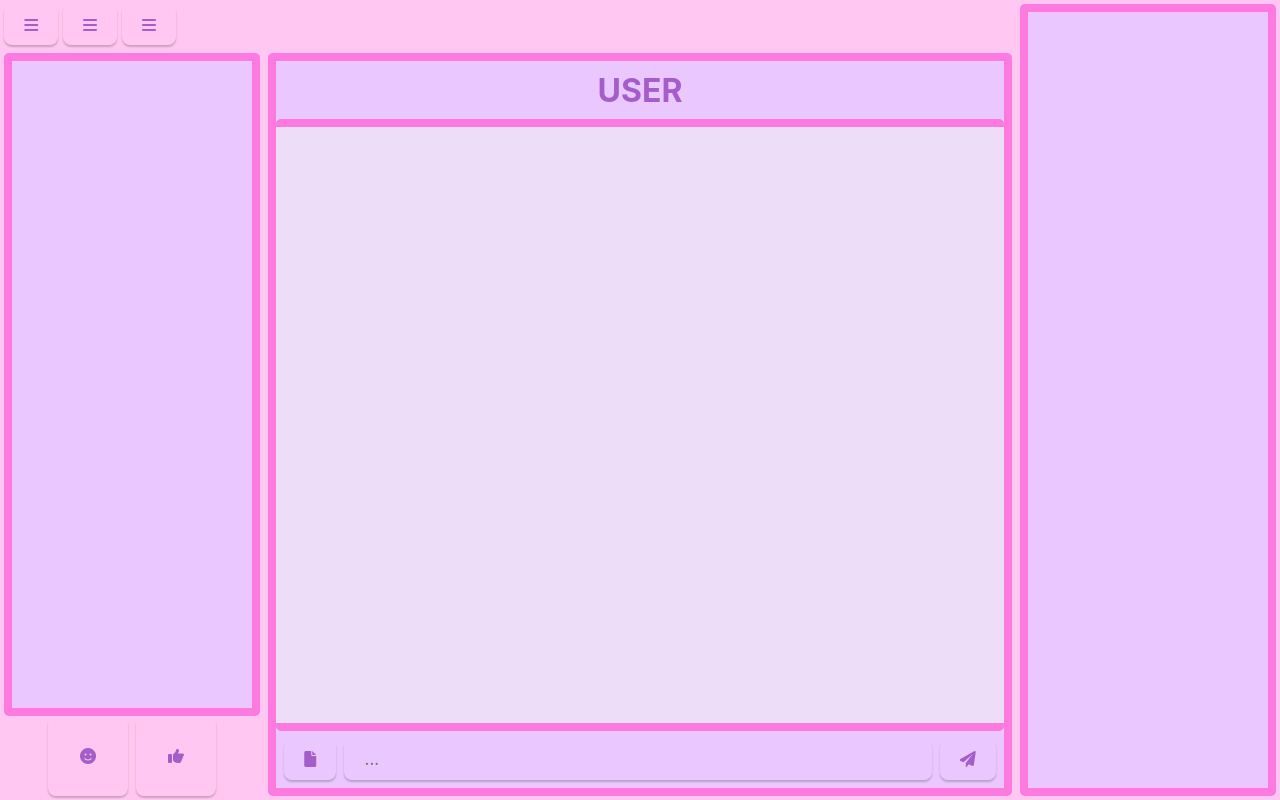
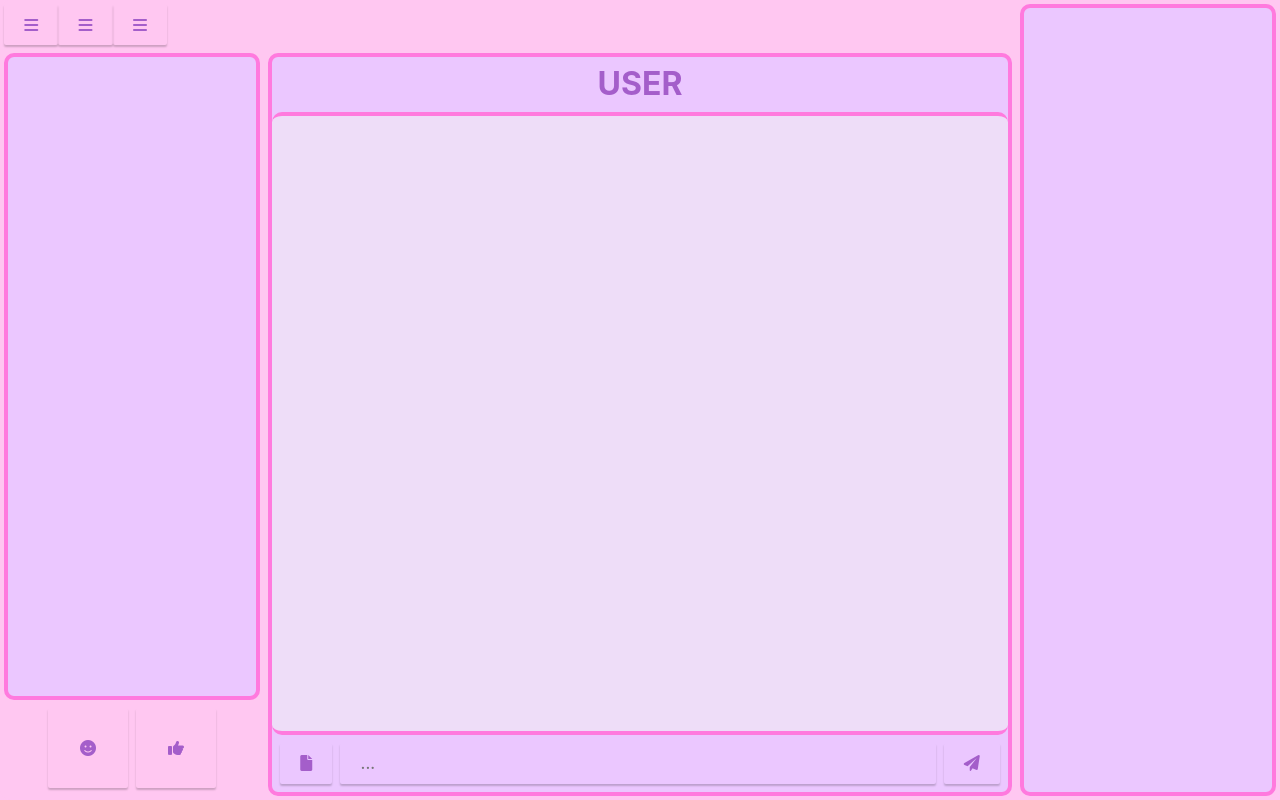
Before and after one commit to bethanyZeppy/please2protect, a website: page src/index.html in a window 1280 px wide. Drawn offline with Linux system fonts and the light colour scheme.

Commit message:
Net initiation test

```diff
--- a/src/index.html
+++ b/src/index.html
@@ -2,67 +2,59 @@
 <html lang="en">
   <head>
     <meta charset="UTF-8" />
+    <meta name="viewport" content="width=device-width, initial-scale=1.0" />
+    <title>Please2Protect</title>
+
     <link rel="stylesheet" href="https://cdnjs.cloudflare.com/ajax/libs/font-awesome/6.0.0/css/all.min.css">
     <link rel="stylesheet" href="styles.css" />
-    <meta name="viewport" content="width=device-width, initial-scale=1.0" />
-    <title>Please2Protect</title>
+
     <script type="module" src="/main.js" defer></script>
   </head>
 
   <body>
     <main class="container">
-      <div id="main-container" class="main-container">
-        <div id="top-button-container" class="top-button-container">
-          <button>
-            <i class="fas fa-bars"></i>
-          </button>
-          <button>
-            <i class="fas fa-bars"></i>
-          </button>
-          <button>
-            <i class="fas fa-bars"></i>
-          </button>
+      <div class="main-container">
+
+        <!-- Top bar -->
+        <div class="top-container">
+          <button><i class="fas fa-bars"></i></button>
+          <button><i class="fas fa-bars"></i></button>
+          <button><i class="fas fa-bars"></i></button>
         </div>
 
-        <div id="main-container-contents" class="main-container-contents">
-          <div id="main-container-left-content" class="main-container-left-content">
-            <div id="active-chats" class="active-chats">
-            </div>
+        <!-- Main content -->
+        <div class="main-container-contents">
 
-            <div id="chat-buttons" class="chat-buttons">
-              <button>
-                <i class="fas fa-face-smile"></i>
-              </button>
-              <button>
-                <i class="fas fa-thumbs-up"></i>
-              </button>
+          <!-- Left sidebar -->
+          <div class="main-container-left-content">
+            <div class="active-chats"></div>
+
+            <div class="chat-buttons">
+              <button><i class="fas fa-face-smile"></i></button>
+              <button><i class="fas fa-thumbs-up"></i></button>
             </div>
           </div>
 
-          <div id="central-info-page" class="central-info-page">
+          <!-- Central chat area -->
+          <div class="central-info-page">
             <h1>USER</h1>
+
             <div id="messages-container" class="messages-container">
               <p id="message"></p>
             </div>
+
             <form id="input-form" class="input-form">
-              <button id="send_file_btn">
-                <i class="fas fa-file"></i>
-              </button>
+              <button id="send-file-btn" type="button"><i class="fas fa-file"></i></button>
               <input id="input" class="input" placeholder="..." />
-              <button id="send_message_btn">
-                <i class="fas fa-paper-plane"></i>
-              </button>
+              <button id="send-message-btn" type="submit"><i class="fas fa-paper-plane"></i></button>
             </form>
           </div>
 
         </div>
       </div>
 
-
-      <div id="contact-container" class="contact-container">
-
-      </div>
-
+      <!-- Right sidebar -->
+      <div id="contact-container" class="contact-container"></div>
     </main>
   </body>
 </html>
--- a/src/main.js
+++ b/src/main.js
@@ -6,6 +6,7 @@ const form = document.getElementById("input-form");
 const input = document.getElementById("input");
 
 const message_button = document.getElementById("send_file_btn")
+
 
 form.addEventListener("submit", async (e) => {
     e.preventDefault();
--- a/src/styles.css
+++ b/src/styles.css
@@ -1,171 +1,105 @@
-/* WHOLE APP */
-* {
-  border-radius: 5px;
-  color: #a45eca;
-}
+/*----- ROOT SETTINGS ------*/
+:root {
+  /*----- COLOR PALETTE ------*/
+  --color-bg: #ffc7f1;
+  --color-surface: #ebc7ff;
+  --color-surface-alt: #eeddf8;
+  --color-border: #ff7ade;
+  --color-text: #a45eca;
+  --color-text-accent: #d251b1;
 
-/*#region APPSETUP*/
-:root {
+  /*----- OTHER STUFF ------*/
+  --space-xs: 4px;
+  --space-sm: 8px;
+  --space-md: 12px;
+  --space-lg: 16px;
+
+  --sidebar-width: 256px;
+  --border-width: 4px;
+  --radius-sm: 10px;
+  --radius-md: 2px;
+
   font-family: Inter, Avenir, Helvetica, Arial, sans-serif;
   font-size: 16px;
-  line-height: 15px;
+  line-height: 1.2;
   font-weight: 400;
+
+  color: var(--color-text);
 
   font-synthesis: none;
   text-rendering: optimizeLegibility;
-
   -webkit-font-smoothing: antialiased;
   -moz-osx-font-smoothing: grayscale;
-  -webkit-text-size-adjust: 100%;
 }
 
-html, body {
-  background-color: #ffc7f1;
+*,
+*::before,
+*::after {
+  box-sizing: border-box;
+  border-radius: var(--radius-sm);
+  color: var(--color-text);
+}
 
+html,
+body {
   margin: 0;
   padding: 0;
-  gap: 0;
-
   height: 100%;
   width: 100%;
   overflow: hidden;
+  background-color: var(--color-bg);
 }
 
-/* CONTAINER OF THE APP */
+
+/*----- PRINCIPAL LAYOUT ------*/
 .container {
   display: flex;
   flex-direction: row;
   height: 100dvh;
   width: 100dvw;
-  padding: 4px;
-  box-sizing: border-box;
+  padding: var(--space-xs);
   overflow: hidden;
 }
 
-/* SEPARATE INTO TWO CONTAINERS MAIN CONTAINER AND CONTACT CONTAINER*/
-/*#region MAINCONTAINER*/
+/*----- LEFT COLUMN ------*/
 .main-container {
   flex: 1 1 auto;
   display: flex;
   flex-direction: column;
-  box-sizing: border-box;
-  gap: 8px;
+  gap: var(--space-sm);
   min-height: 0;
   min-width: 0;
 }
 
-/* SEPARATE IN 3 CONTAINERS */
-/*#region TOP BUTTONS */
 .top-container {
+  display: flex;
   flex-direction: row;
-  display: flex;
-  justify-content: space-between;
   align-items: center;
-
-  margin: 0;
-  padding: 0;
-
-  box-sizing: border-box;
+  flex: 0 0 auto;
 }
 
-/*#endregion TOP BUTTONS */
-
-/*#region MAIN CONTAINER CONTENT */
 .main-container-contents {
   display: flex;
   flex: 1 1 auto;
   flex-direction: row;
-  padding-right: 8px;
-  gap: 8px;
-
+  gap: var(--space-sm);
+  padding-right: var(--space-sm);
   min-height: 0;
-  min-width: 0;
-
-  box-sizing: border-box;
-}
-
-.central-info-page {
-  flex: 1 1 auto;
-  display: flex;
-  flex-direction: column;
-
-  overflow: hidden;
-  min-height: 0;
-  min-width: 0;
-  box-sizing: border-box;
-
-  border: 8px solid #ff7ade;
-  background-color: #ebc7ff;
-}
-
-.central-info-page h1 {
-  text-align: center;
-}
-
-.messages-container {
-  flex: 1 1 auto;
-  min-height: 0;
-  min-width: 0;
-  overflow-y: auto;
-
-  display: flex;
-  flex-direction: column;
-  box-sizing: border-box;
-
-  padding: 12px;
-  gap: 5px;
-  background-color: #eeddf8;
-  border-top: 8px solid #ff7ade;
-  border-bottom: 8px solid #ff7ade;
-
-  text-align: justify;
-  text-wrap: pretty;
-
-  word-wrap: break-word;
-  overflow-wrap: break-word;
-  word-break: break-word;
-  white-space: normal;
-
-  scrollbar-width: none;
-}
-
-.messages-container p {
-  padding: 0;
-  margin: 0;
-  animation: spawn-item 200ms linear;
-}
-
-.msg-deco {
-  color: #d251b1;
-}
-
-.input-form {
-  flex: 0 0 auto;
-  display: flex;
-  gap: 8px;
-  padding: 8px;
   min-width: 0;
 }
 
-.input {
-  flex: 1 1 auto;
-  min-width: 0;
-}
-/*#endregion MAIN CONTAINER CONTENT */
-
-/*#region LEFT CONTENT */
+/*----- LEFT SIDEBAR -----*/
 .main-container-left-content {
   flex: 0 0 auto;
   display: flex;
   flex-direction: column;
-  box-sizing: border-box;
-  width: 256px;
+  width: var(--sidebar-width);
 }
 
 .active-chats {
-  flex: 1 1 auto;
-  border: 8px solid #ff7ade;
-  background-color: #ebc7ff;
+    flex: 1 1 auto;
+  border: var(--border-width) solid var(--color-border);
+  background-color: var(--color-surface);
 }
 
 .chat-buttons {
@@ -174,7 +108,8 @@ html, body {
   flex-direction: row;
   align-items: center;
   justify-content: center;
-  gap: 8px;
+  gap: var(--space-sm);
+  padding: var(--space-sm);
 }
 
 .chat-buttons button {
@@ -186,24 +121,92 @@ html, body {
   justify-content: center;
   flex: 0 0 auto;
 }
-/*#endregion LEFT CONTENT */
-/*#endregion MAINCONTAINER*/
 
+/*----- CENTRAL PAGE -----*/
+.central-info-page {
+  flex: 1 1 auto;
+  display: flex;
+  flex-direction: column;
+  min-height: 0;
+  min-width: 0;
+  overflow: hidden;
+  border: var(--border-width) solid var(--color-border);
+  background-color: var(--color-surface);
+}
+
+.central-info-page h1 {
+  text-align: center;
+  min-width: 0;
+  flex: 0 0 auto;
+  margin: 0;
+  padding: var(--space-sm);
+}
+
+.messages-container {
+    flex: 1 1 auto;
+  min-height: 0;
+  min-width: 0;
+  overflow-y: auto;
+
+  display: flex;
+  flex-direction: column;
+  gap: var(--space-xs);
+
+  padding: var(--space-md);
+  background-color: var(--color-surface-alt);
+  border-top: var(--border-width) solid var(--color-border);
+  border-bottom: var(--border-width) solid var(--color-border);
+
+  text-align: justify;
+  text-wrap: pretty;
+  word-wrap: break-word;
+  overflow-wrap: break-word;
+  word-break: break-word;
+
+  scrollbar-width: none;
+}
+
+.messages-container::-webkit-scrollbar {
+  display: none;
+}
+
+.messages-container p {
+  padding: 0;
+  margin: 0;
+  animation: spawn-item 200ms linear;
+}
+
+.msg-deco {
+  color: var(--color-text-accent);
+}
+
+.input-form {
+  flex: 0 0 auto;
+  display: flex;
+  gap: var(--space-sm);
+  padding: var(--space-sm);
+  min-width: 0;
+}
+
+.input {
+  flex: 1 1 auto;
+  min-width: 0;
+}
+
+/*----- RIGHT SIDEBAR -----*/
 .contact-container {
   flex: 0 0 auto;
   display: flex;
   flex-direction: column;
-
-  width: 256px;
-  box-sizing: border-box;
-
-  border: 8px solid #ff7ade;
-  background-color: #ebc7ff;
+  width: var(--sidebar-width);
+  border: var(--border-width) solid var(--color-border);
+  background-color: var(--color-surface);
 }
 
+/*----- BASE COMPONENTS -----*/
 input,
 button {
-  border-radius: 8px;
+  border-radius: var(--radius-md);
   border: 1px solid transparent;
   padding: 0.6em 1.2em;
   font-size: 1em;
@@ -212,17 +215,14 @@ button {
   background-color: transparent;
   transition: border-color 0.25s;
   box-shadow: 0 2px 2px rgba(0, 0, 0, 0.2);
+  outline: none;
 }
 
 button {
   cursor: pointer;
 }
 
-input,
-button {
-  outline: none;
-}
-
+/*----- ANIMATIONS -----*/
 @keyframes spawn-item {
   0% {
     opacity: 0%;
```
